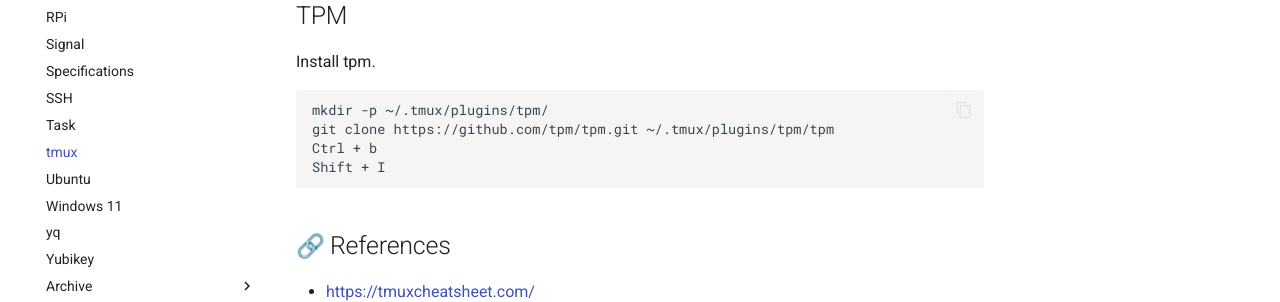
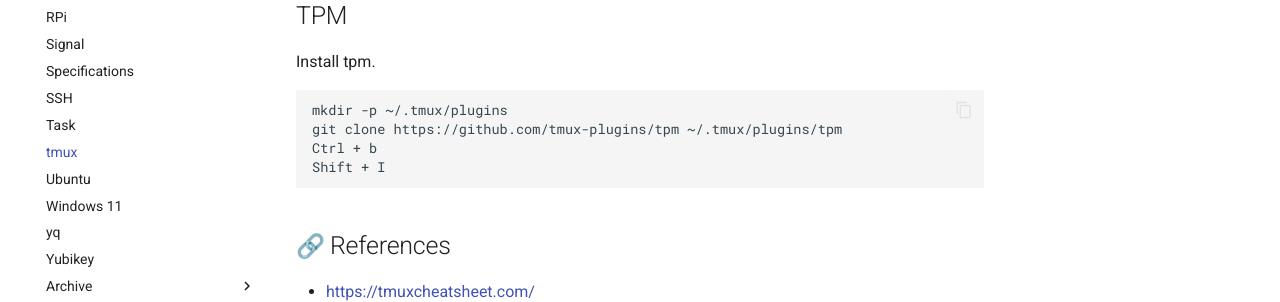
Before and after one commit to nicholaswilde/notes, an MkDocs documentation site: the page built from docs/tmux.md, in a window 1280 px wide and 976 px high. Shown: the part 491-793 px from the top of the window. Built offline with MkDocs 1.6.1 and Material for MkDocs 9.7.7, drawn with Linux system fonts in a browser that asks for light colours; emoji names are drawn with the system emoji font; comment, search, counter and statistics services are not loaded.

Commit message:
Update tmux.md

````diff
--- a/docs/tmux.md
+++ b/docs/tmux.md
@@ -21,8 +21,8 @@
 Install tpm.
 
 ```
-mkdir -p ~/.tmux/plugins/tpm/
-git clone https://github.com/tpm/tpm.git ~/.tmux/plugins/tpm/tpm
+mkdir -p ~/.tmux/plugins
+git clone https://github.com/tmux-plugins/tpm ~/.tmux/plugins/tpm
 Ctrl + b
 Shift + I
 ```
````
